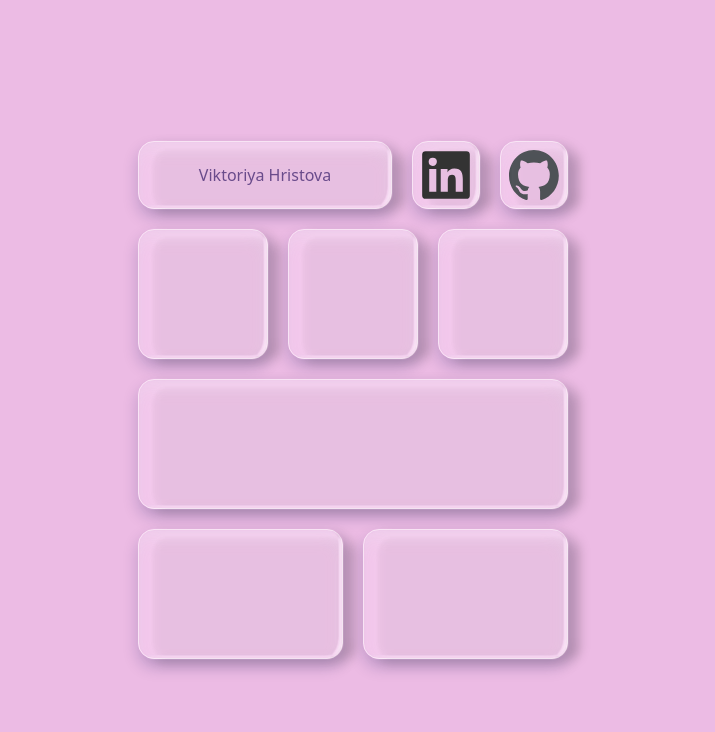
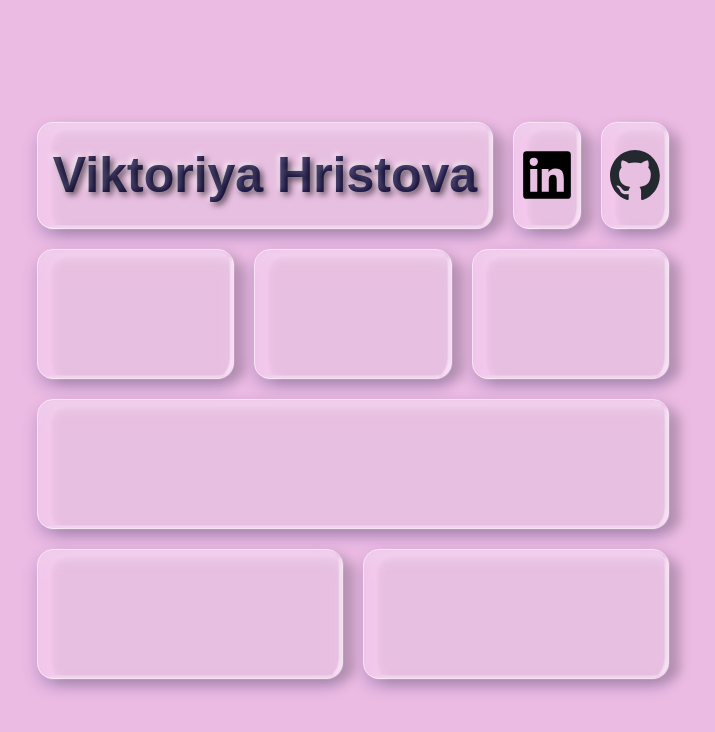
Before and after one commit to vikihh/vikihh.github.io, a React (Vite) app: page / in a window 1280 px wide. Shown: the top 732 px of the page, without its empty margins (287-1002 px from the left). Built offline with nearby package versions, Linux system fonts and the light colour scheme.

Commit message:
added title styling

```diff
--- a/src/components/Box.css
+++ b/src/components/Box.css
@@ -2,7 +2,7 @@
   justify-content: center;
   align-items: center;
   display: flex;
-  color: #27025fd6;
+  color: #1a0539d6;
 }
 
 .styled {
@@ -25,12 +25,23 @@
   box-shadow: inset -12px -4px 0px -10px rgba(255, 255, 255, 0.5),
               inset 0px -9px 0px -8px rgba(255, 255, 255, 0.5);
   filter: blur(1px) drop-shadow(10px 4px 6px black) brightness(150%);
+  z-index: -1;
 }
 
 .title {
-    padding: 0.5em;
+    padding: 0.3em;
     flex-grow: 1;
+  font-family: Arial, Helvetica, sans-serif;
+  font-size: 50px;
+  font-weight: 600;
+  background: linear-gradient(145deg, #120210, #16025c);
+  -webkit-background-clip: text;
+  -webkit-text-fill-color: rgba(13, 6, 64, 0.6);
+  text-shadow:
+    3px 3px 6px rgba(0,0,0,0.6),
+    -2px -2px 5px rgba(255,255,255,0.7);
 }
+
 
 .stretched {
   padding: 4em;
```
